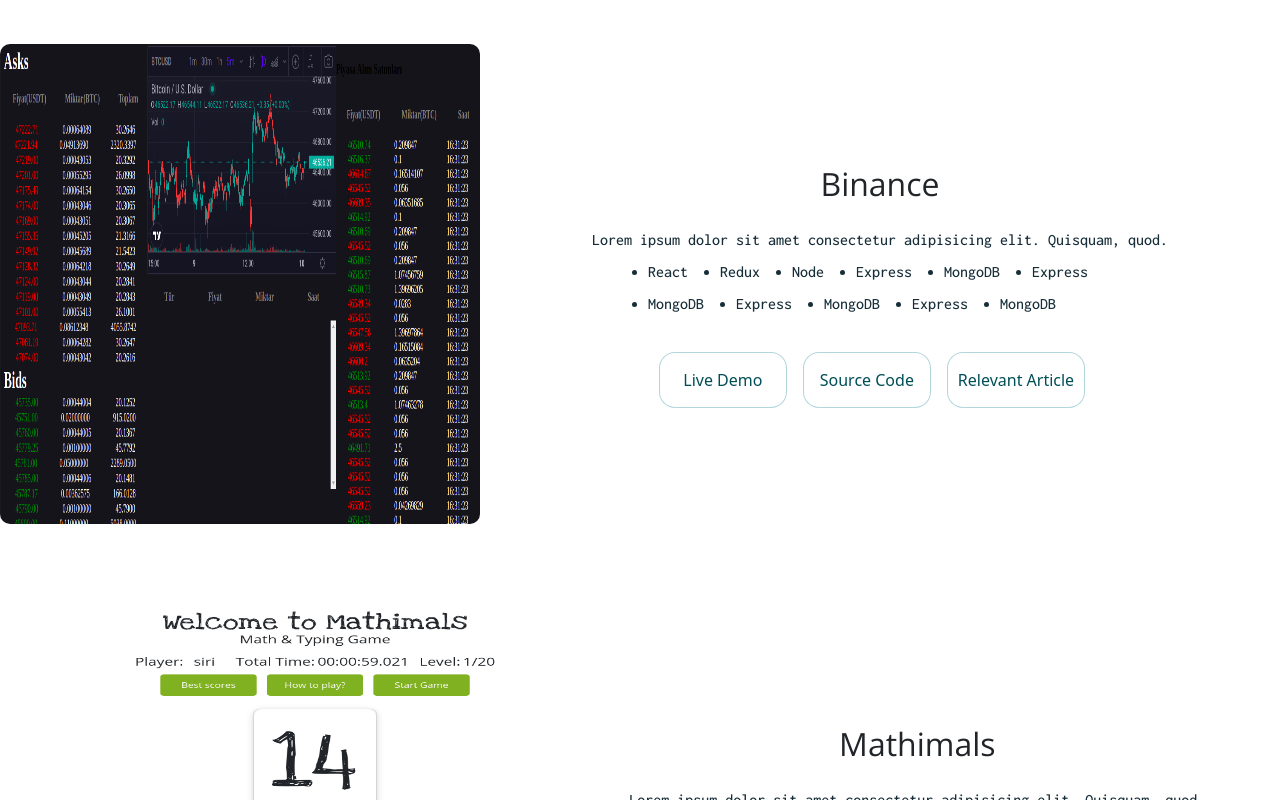
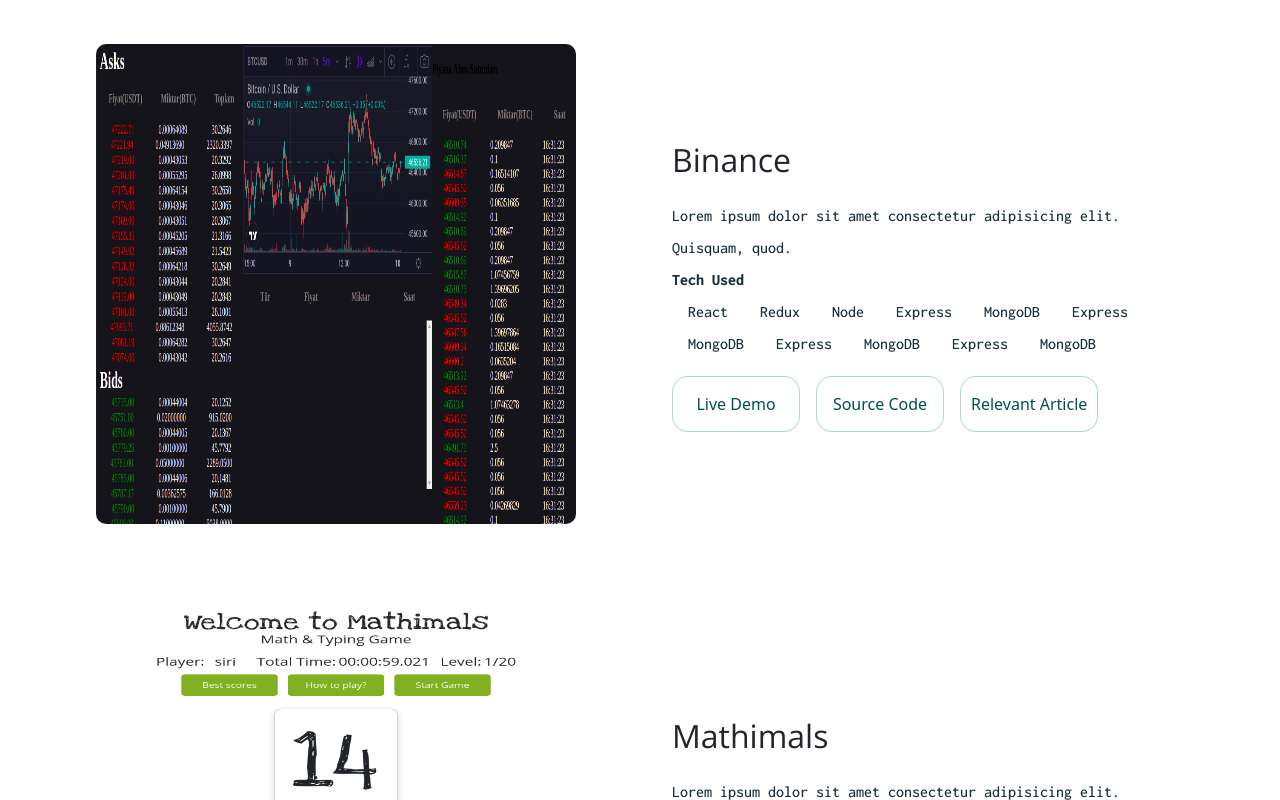
Before and after one commit to muratcan-yuksel/portfolio, a React (Create React App) app: page / in a window 1280 px wide. Shown: the part 780-1580 px from the top of the page. Built offline with nearby package versions, Linux system fonts and the light colour scheme; no server answers.

Commit message:
no, fixed 'em just now

```diff
--- a/src/components/projects/Project.js
+++ b/src/components/projects/Project.js
@@ -12,26 +12,26 @@
           <img className="img" src={img} alt="" />
         </div>
       </div>
-      <div className="right d-flex flex-column justify-content-center align-items-center">
+      <div className="right d-flex flex-column justify-content-center align-items-center align-items-md-start">
         <div className="title justify-self-center">{title} </div>
         <Para
-          className="desc d-flex flex-column justify-content-center align-items-center"
+          className="desc "
           fontFamily="inconsalata"
           fontWeight="500"
           lineHeight="2rem"
           color="#172e38"
         >
-          {desc}{" "}
-          <div className="techUsed">
-            <ul className="  d-flex flex-wrap">
+          {desc}
+          <div className="techUsedTitle">Tech Used</div>
+          <div className="techUsed ">
+            <div className=" d-flex flex-wrap">
               {techUsed.map((e) => {
-                return <li className="techUsedItem">{e}</li>;
+                return <div className="techUsedItem">{e}</div>;
               })}
-            </ul>
+            </div>
           </div>
         </Para>
-
-        <div className="buttons d-flex justify-content-center flex-wrap">
+        <div className="buttons d-flex justify-content-center justify-content-md-start flex-wrap">
           {buttonTexts.map((e, index) => {
             return (
               <a
--- a/src/components/projects/projects.css
+++ b/src/components/projects/projects.css
@@ -1,6 +1,7 @@
 .project {
   margin-bottom: 5rem;
 }
+
 .projectImg {
   width: 30rem;
   height: 30rem;
@@ -35,6 +36,11 @@
     font-size: 1.8rem;
   }
 }
+@media only screen and (min-width: 768px) {
+  .right {
+    width: 40%;
+  }
+}
 
 .buttons {
   width: 100%;
@@ -42,9 +48,15 @@
 .projectLink {
   margin-right: 1rem;
 }
+.desc {
+}
 .techUsed {
-  width: 70%;
+  /* width: 70%; */
 }
+
 .techUsedItem {
   margin: 0 1rem;
 }
+.techUsedTitle {
+  font-weight: 800;
+}
```
